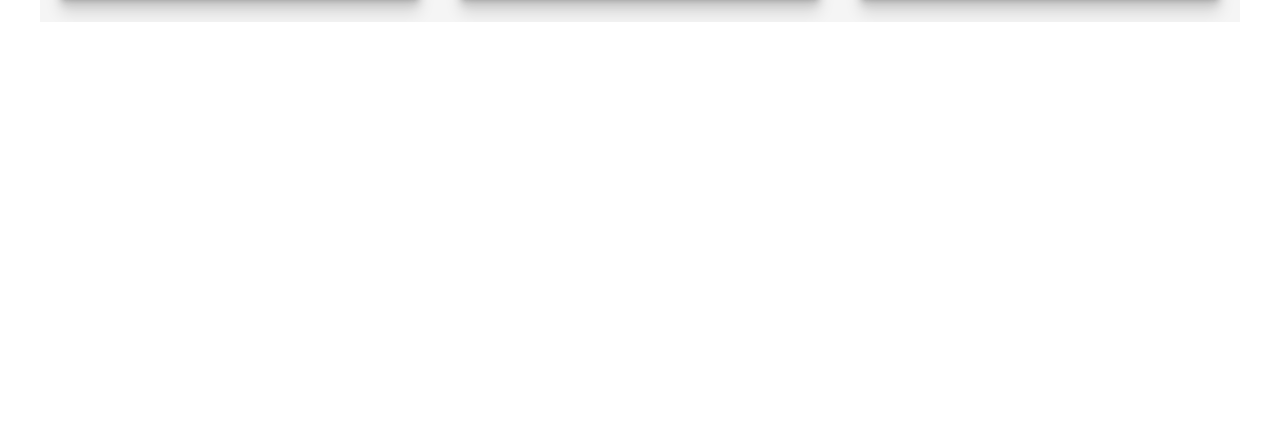
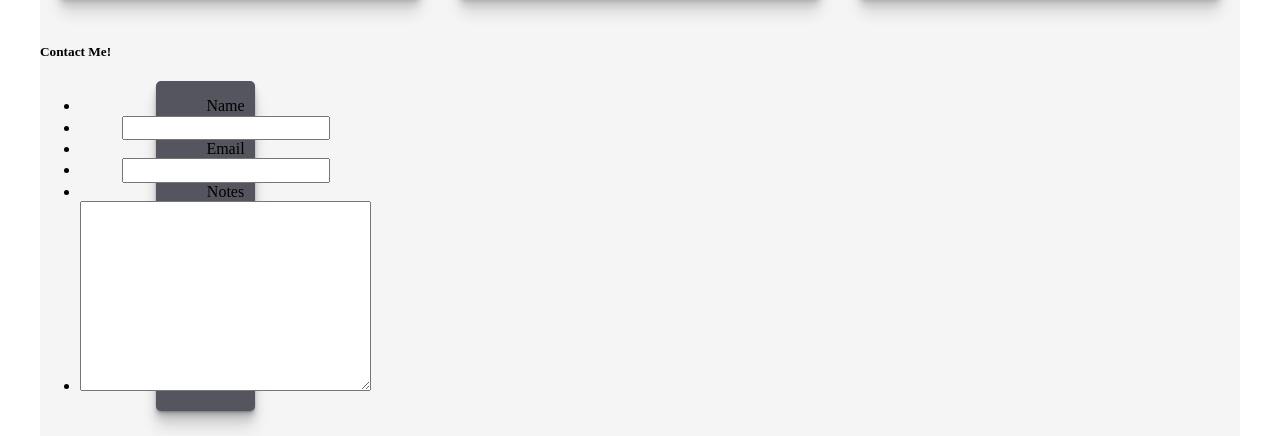
Before and after one commit to Evan8383/CSS-Portfolio-Site, a website: page index.html in a window 1280 px wide. Shown: the part 1396-1832 px from the top of the page. Before the commit the page ends 1418 px from the top, so only its background shows below. Drawn offline with nearby package versions, Linux system fonts and the light colour scheme.

Commit message:
added form section, unstyled

```diff
--- a/index.html
+++ b/index.html
@@ -55,6 +55,21 @@
                 <img src="./assets/evan8383.github.io_results-summary-component-main_.png" alt="">
             </div>
         </section>
+        <section>
+            <h5>Contact Me!</h5>
+            <section class="card">
+                <form action="submit">
+                    <ul>
+                        <li><label for="">Name</label></li>
+                        <li><input type="text"></li>
+                        <li><label for="">Email</label></li>
+                        <li><input type="email"></li>
+                        <li><label for="">Notes</label></li>
+                        <li><textarea name="" id="" cols="30" rows="10"></textarea></li>
+                    </ul>
+                </form>
+            </section>
+        </section>
     </main>
     <script>
         const toggleButton = document.querySelector("#toggle-button")
```
Also changed, not shown: styles.css (+4 -4 lines).
